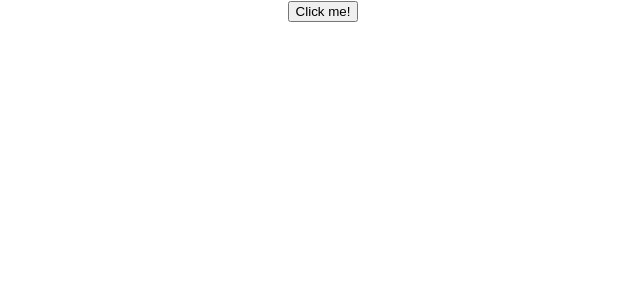
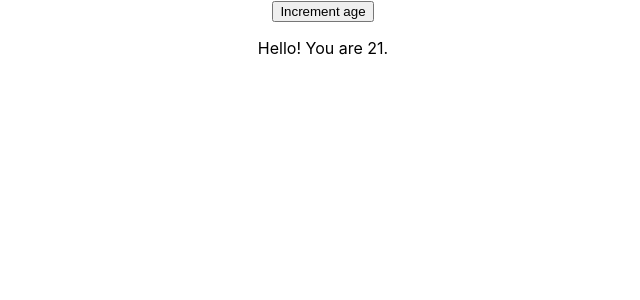
Before and after one commit to devpranab/React-Hooks, a React (Create React App) app: page / in a window 1280 px wide. Shown: the top 300 px of the page, without its empty margins (317-957 px from the left). Built offline with nearby package versions, Linux system fonts and the light colour scheme.

Commit message:
useReducer() uses

```diff
--- a/src/App.js
+++ b/src/App.js
@@ -2,7 +2,8 @@
 //import Test from './hooks/useState/Test';
 //import Users from './hooks/useEffect/Users';
 //import Main from './hooks/useContext hook/Main';
-import TestRef from './hooks/useRef/TestRef';
+//import TestRef from './hooks/useRef/TestRef';
+import Counter from './hooks/useReducer/ReducerTest';
 
 function App() {
   return (
@@ -10,7 +11,8 @@
       {/* <Test/> */}
       {/* <Users/> */}
       {/* <Main/> */}
-      <TestRef/>
+      {/* <TestRef/> */}
+      <Counter/>
     </div>
   );
 }
--- /dev/null
+++ b/src/hooks/useReducer/ReducerTest.js
@@ -0,0 +1,27 @@
+import { useReducer } from 'react';
+
+function reducer(state, action) {
+ if (action.type === 'incremented_age') {
+   return {
+     age: state.age + 1
+   };
+ }
+ throw Error('Unknown action.');
+}
+
+const Counter = () => {
+ const [state, dispatch] = useReducer(reducer, { age: 21 });
+
+ return (
+   <>
+     <button onClick={() => {
+       dispatch({ type: 'incremented_age' })
+     }}>
+       Increment age
+     </button>
+     <p>Hello! You are {state.age}.</p>
+   </>
+ );
+}
+
+export default Counter;
--- a/src/hooks/useRef/TestRef.js
+++ b/src/hooks/useRef/TestRef.js
@@ -1,18 +1,18 @@
-import React,{ useRef } from "react";
+// import React,{ useRef } from "react";
 
-const TestRef = () => {
-  let ref = useRef(0);
+// const TestRef = () => {
+//   let ref = useRef(0);
 
-  function handleClick() {
-    ref.current = ref.current + 1;
-    alert('You clicked ' + ref.current + ' times!');
-  }
+//   function handleClick() {
+//     ref.current = ref.current + 1;
+//     alert('You clicked ' + ref.current + ' times!');
+//   }
 
-  return (
-    <button onClick={handleClick}>
-      Click me!
-    </button>
-  );
-}
+//   return (
+//     <button onClick={handleClick}>
+//       Click me!
+//     </button>
+//   );
+// }
 
-export default TestRef;
+// export default TestRef;
```
Also changed, not shown: 1 other file (tests, documents, lock files or other folders).
